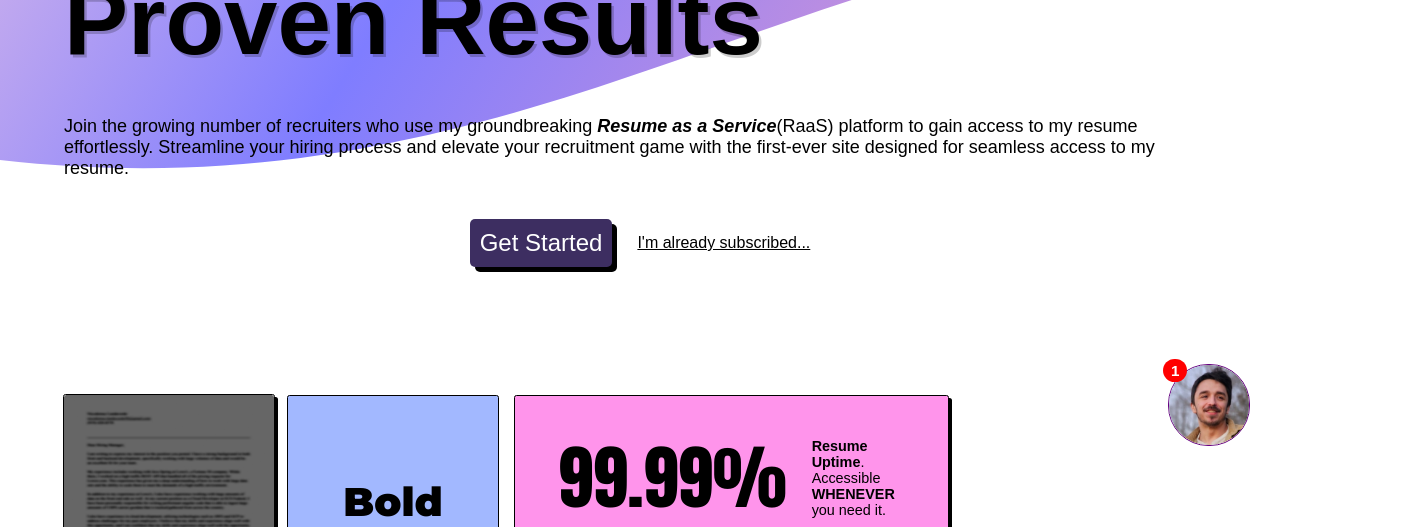
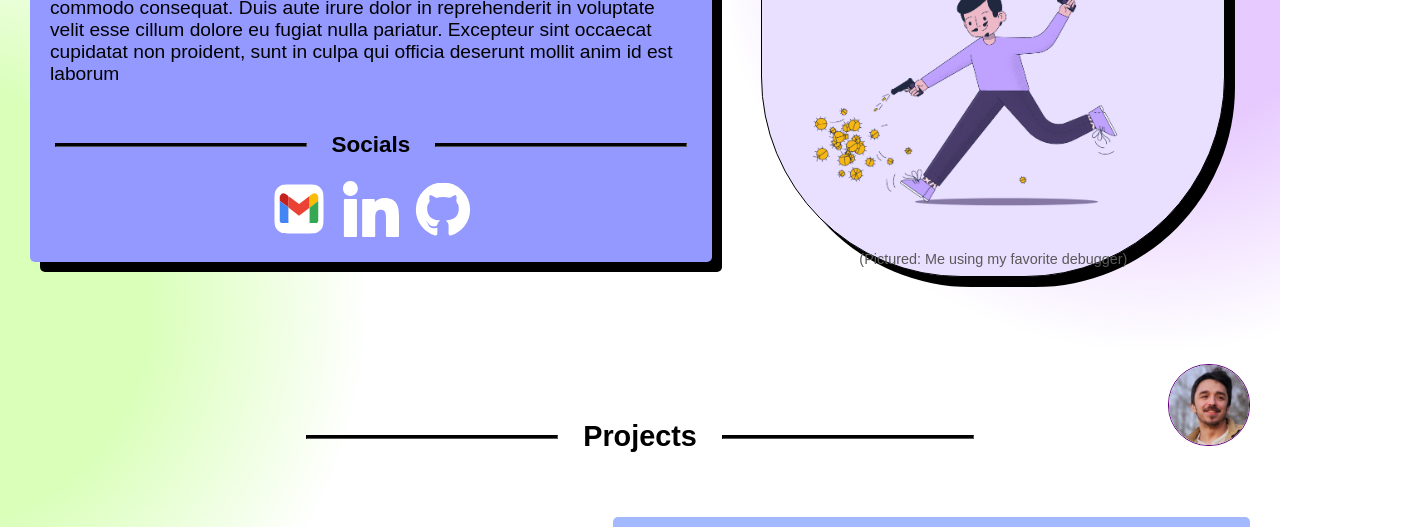
Before and after one commit to landaverdend/portfolio-site, a React (Vite) app: page /ResumeView in a window 1280 px wide. Before the commit this address led to /SplashView. Shown: the part 320-847 px from the top of the page, 1421 px wide, since content can reach past the window. Built offline with nearby package versions, Linux system fonts and the light colour scheme; a web font is replaced by a local one.

Commit message:
Styling for the sections...

```diff
--- /dev/null
+++ b/src/components/subHeader/SubHeader.tsx
@@ -0,0 +1,19 @@
+import './sub-header.css';
+
+type SHProps = {
+  children: React.ReactNode;
+};
+export default function SubHeader({ children }: SHProps) {
+  return (
+    <div className="subheader-container flex-row">
+      <div>
+        <hr />
+      </div>
+
+      {children}
+      <div>
+        <hr />
+      </div>
+    </div>
+  );
+}
--- /dev/null
+++ b/src/components/subHeader/sub-header.css
@@ -0,0 +1,20 @@
+.subheader-container {
+  width: 100%;
+}
+
+.flex-row {
+  width: 100%;
+  gap: 25px;
+}
+
+hr {
+  width: 250px;
+  height: 2px;
+
+  align-self: left;
+
+  background: linear-gradient(to right, transparent, black, transparent);
+
+  border-color: black;
+  background-color: black;
+}
--- a/src/state/appState.ts
+++ b/src/state/appState.ts
@@ -18,8 +18,8 @@ type AppState = {
 export const useAppState = create<AppState>((set) => ({
   // componentToRender: 'SurveyView',
   // componentToRender: 'CoverLetterGeneratorView',
-  // componentToRender: 'ResumeView',
-  componentToRender: 'SplashView',
+  componentToRender: 'ResumeView',
+  // componentToRender: 'SplashView',
   nextView: '',
 
   isLoading: false,
--- a/src/views/resumeView/ResumeView.tsx
+++ b/src/views/resumeView/ResumeView.tsx
@@ -8,6 +8,7 @@ import Navbar from '@/components/navbar/Navbar';
 import Footer from '@/components/footer/Footer';
 import SkillsContainer from './skills/SkillsContainer';
 import ContactContainer from './contact/ContactContainer';
+import SubHeader from '@/components/subHeader/SubHeader';
 
 function ResumeView() {
   const navbarLinks = [
@@ -34,15 +35,21 @@ function ResumeView() {
         <div className="bubble b5"></div>
         <div className="bubble b6"></div>
 
-        <section id="projects">
+        <section id="projects" className="flex-column">
+          <SubHeader>
+            <h1>Projects</h1>
+          </SubHeader>
           <ProjectContainer />
         </section>
 
         <section id="skills">
+          <SubHeader>
+            <h1>Skills</h1>
+          </SubHeader>
           <SkillsContainer />
         </section>
 
-        <section id="contact" className="contact-container">
+        <section id="contact" className="flex-column">
           <ContactContainer />
         </section>
       </div>
--- a/src/views/resumeView/about/AboutContainer.tsx
+++ b/src/views/resumeView/about/AboutContainer.tsx
@@ -3,6 +3,7 @@ import me from '@assets/images/resume/me.png';
 import EmailLogo from '@assets/images/logos/email.svg?react';
 import LinkedinLogo from '@assets/images/logos/linkedin.svg?react';
 import GithubLogo from '@assets/images/logos/github.svg?react';
+import SubHeader from '@/components/subHeader/SubHeader';
 
 function AboutContainer() {
   return (
@@ -10,17 +11,15 @@ function AboutContainer() {
       <div id="about" className="about-container flex-row">
         <div className="flex-column text-container__text">
           <h2>About Me</h2>
-          Lorem ipsum dolor sit amet, consectetur adipiscing elit, sed do eiusmod tempor incididunt ut labore et
-          dolore magna aliqua. Ut enim ad minim veniam, quis nostrud exercitation ullamco laboris nisi ut aliquip
-          ex ea commodo consequat. Duis aute irure dolor in reprehenderit in voluptate velit esse cillum dolore eu
-          fugiat nulla pariatur. Excepteur sint occaecat cupidatat non proident, sunt in culpa qui officia deserunt
-          mollit anim id est laborum
+          Lorem ipsum dolor sit amet, consectetur adipiscing elit, sed do eiusmod tempor incididunt ut labore et dolore magna
+          aliqua. Ut enim ad minim veniam, quis nostrud exercitation ullamco laboris nisi ut aliquip ex ea commodo consequat. Duis
+          aute irure dolor in reprehenderit in voluptate velit esse cillum dolore eu fugiat nulla pariatur. Excepteur sint
+          occaecat cupidatat non proident, sunt in culpa qui officia deserunt mollit anim id est laborum
           <div className="social-dock">
-            <div className="flex-row social-header">
-              <hr />
+            <SubHeader>
               <h3>Socials</h3>
-              <hr />
-            </div>
+            </SubHeader>
+
             <div className="social-list flex-row">
               <a href="mailto: nicodemus.landaverde98@gmail.com">
                 <EmailLogo />
--- a/src/views/resumeView/about/about-container.css
+++ b/src/views/resumeView/about/about-container.css
@@ -54,6 +54,7 @@
     width: 100%;
 
     hr {
+      height: 2px;
       width: 100%;
       border-color: black;
       background-color: black;
@@ -66,6 +67,7 @@
     svg {
       height: 3.5rem;
       width: 3.5rem;
+      fill: white;
     }
 
     svg:hover {
--- a/src/views/resumeView/resume-view.css
+++ b/src/views/resumeView/resume-view.css
@@ -12,10 +12,8 @@
   overflow: hidden;
 }
 
-.contact-container {
-  display: flex;
-  flex-direction: column;
-  align-items: center;
+#projects {
+  gap: 5vh;
 }
 
 .bubble {
--- a/src/views/resumeView/skills/SkillsContainer.tsx
+++ b/src/views/resumeView/skills/SkillsContainer.tsx
@@ -1,9 +1,5 @@
 import './skills-container.css';
 
 export default function SkillsContainer() {
-  return (
-    <div className="skills-container">
-      <h1>SKILLS</h1>
-    </div>
-  );
+  return <div className="skills-container"></div>;
 }
```
